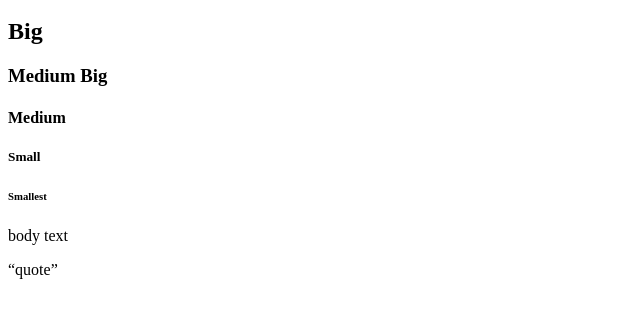
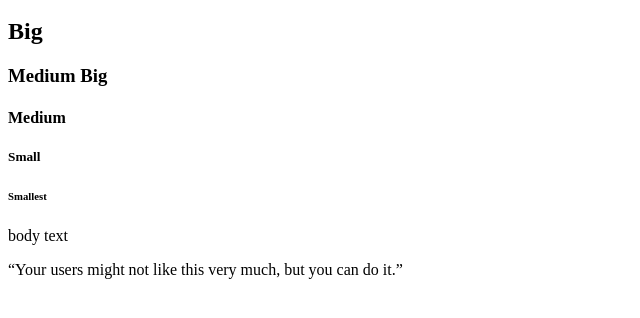
Before and after one commit to thewmh/thewmh.github.io, a plain HTML site: page index.html in a window 1280 px wide. Shown: the part 48-366 px from the top of the page, without its empty margins (0-640 px from the left). Drawn offline with Linux system fonts and the light colour scheme.

Commit message:
Update index.html

```diff
--- a/index.html
+++ b/index.html
@@ -10,6 +10,6 @@
     <h5>Small</h5>
     <h6>Smallest</h6>
     <p>body text</p>
-    <q>quote</q>
+    <q>Your users might not like this very much, but you can do it.</q>
   </body>
 </html>
```
